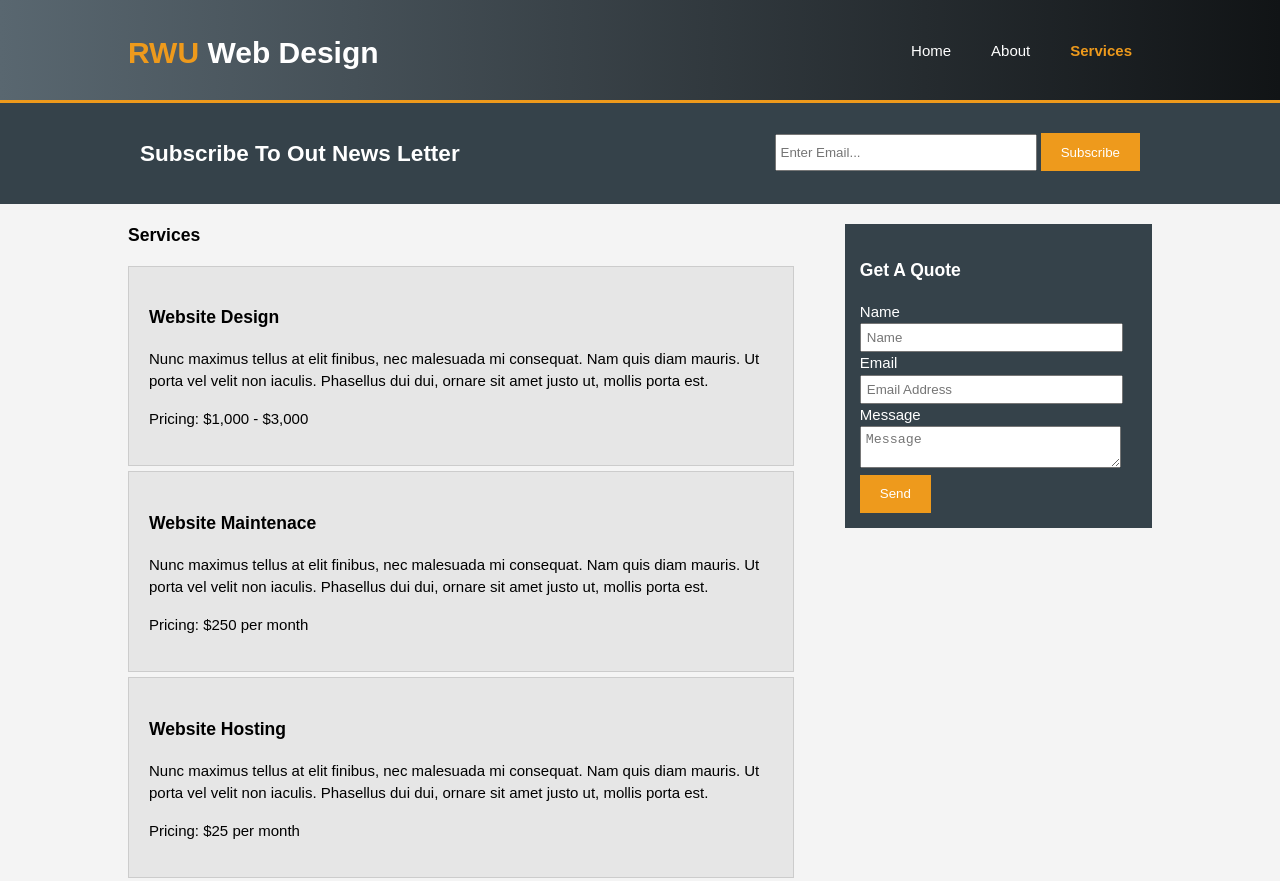
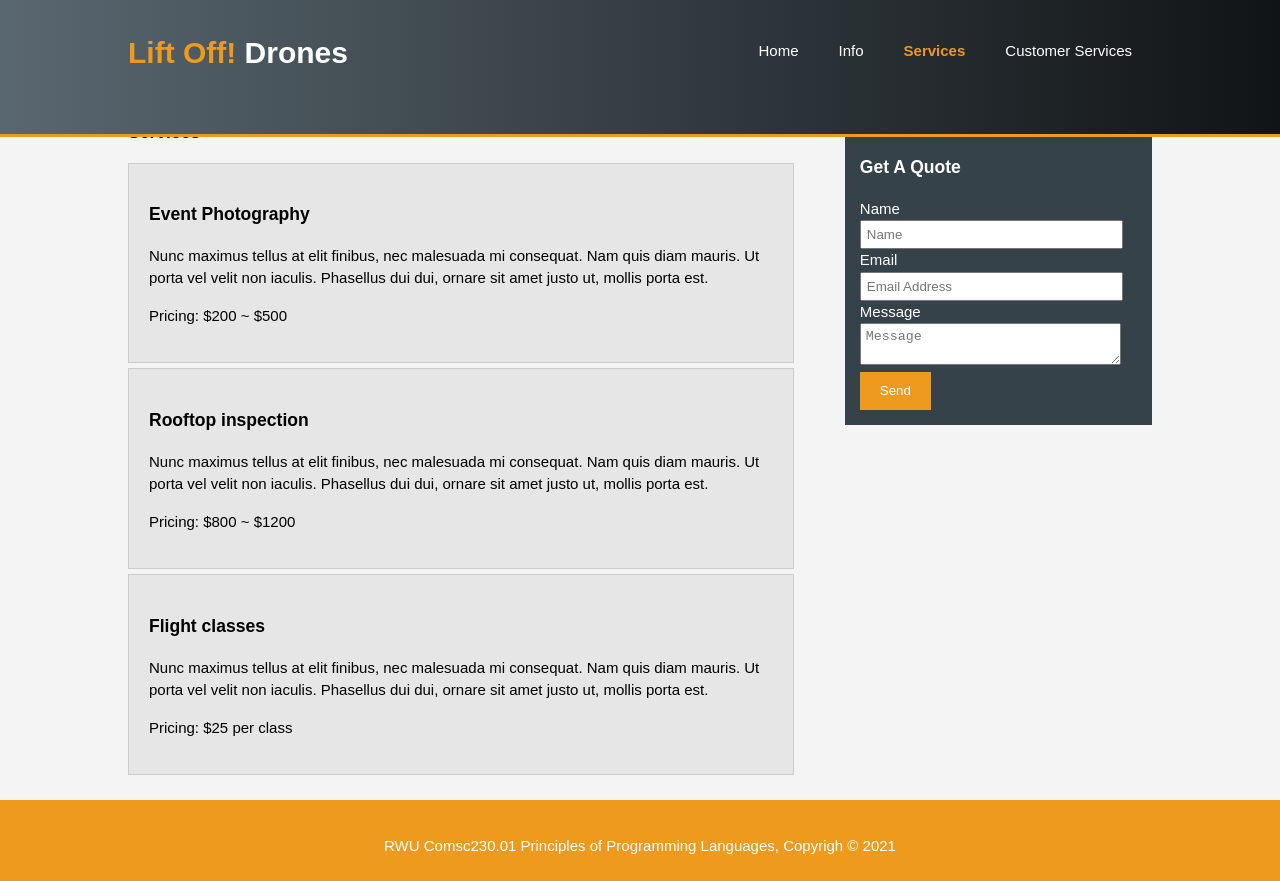
Before and after one commit to mdavidson982/A3-COMSC-Drones, a plain HTML site: page services.html in a window 1280 px wide. Shown: the top 881 px of the page. Drawn offline with Linux system fonts and the light colour scheme.

Commit message:
Last push 9/23/2021

```diff
--- a/css/style.css
+++ b/css/style.css
@@ -43,9 +43,12 @@ ul{
 
 /*header*/
 header{
+    position: fixed;
     background: linear-gradient(to right, #596770, #111416 );
     color: #ffffff;
     padding-top: 30px;
+    width: 100%;
+    height: 13%;
     min-height: 70px;
     border-bottom:#ee9a1c 3px solid
 }
@@ -102,7 +105,7 @@ header a:hover{
 
 #showcase{
     min-height: 400px;
-    background:url('../img/showcase.jpg') no-repeat 0 -400px;
+    background:url('../img/Drone4.PNG') no-repeat 0 -400px;
     text-align: center;
     background-size: cover;
     background-position: center;
@@ -113,10 +116,12 @@ header a:hover{
     margin-top: 100px;
     font-size: 55px;
     margin-bottom: 10px;
+    color: #ffffff;
 }
 
 #showcase p{
     font-size: 20px;
+    color: #ffffff;
 }
 
 #newsletter{
--- a/services.html
+++ b/services.html
@@ -15,14 +15,15 @@
       <div class = "container">
 
         <div id ="branding">
-          <h1><span class = "highlight">RWU</span> Web Design</h1>
+          <h1><span class = "highlight">Lift Off!</span> Drones</h1>
         </div>
         <nav>
           <ul>
 
             <li><a href="index.html">Home</a></li>
-            <li><a href="about.html">About</a></li>
+            <li><a href="about.html">Info</a></li>
             <li class ="current"><a href="services.html">Services</a></li>
+            <li><a href= "#">Customer Services</a></li>
 
           </ul>
         </nav>
@@ -44,20 +45,20 @@
             <h1 class= "page-title">Services</h1>
            <ul id = "services">
             <li>
-                <h3>Website Design</h3>
+                <h3>Event Photography</h3>
                 <p>Nunc maximus tellus at elit finibus, nec malesuada mi consequat. Nam quis diam mauris. Ut porta vel velit non iaculis. Phasellus dui dui, ornare sit amet justo ut, mollis porta est.</p>
-                <p>Pricing: $1,000 - $3,000</p>
+                <p>Pricing: $200 ~ $500</p>
             </li>
             <li>
-                <h3>Website Maintenace</h3>
-                <p>Nunc maximus tellus at elit finibus, nec malesuada mi consequat. Nam quis diam mauris. Ut porta vel velit non iaculis. Phasellus dui dui, ornare sit amet justo ut, mollis porta est.</p>
-                <p>Pricing: $250 per month</p>
-            </li>
-            <li>
-                <h3>Website Hosting</h3>
-                <p>Nunc maximus tellus at elit finibus, nec malesuada mi consequat. Nam quis diam mauris. Ut porta vel velit non iaculis. Phasellus dui dui, ornare sit amet justo ut, mollis porta est.</p>
-                <p>Pricing: $25 per month</p>
-            </li>
+              <h3>Rooftop inspection</h3>
+              <p>Nunc maximus tellus at elit finibus, nec malesuada mi consequat. Nam quis diam mauris. Ut porta vel velit non iaculis. Phasellus dui dui, ornare sit amet justo ut, mollis porta est.</p>
+              <p>Pricing: $800 ~ $1200</p>
+          </li>
+          <li>
+              <h3>Flight classes</h3>
+              <p>Nunc maximus tellus at elit finibus, nec malesuada mi consequat. Nam quis diam mauris. Ut porta vel velit non iaculis. Phasellus dui dui, ornare sit amet justo ut, mollis porta est.</p>
+              <p>Pricing: $25 per class</p>
+          </li>
 
 
            </ul>
```
Also changed, not shown: about.html (+3 -2 lines), index.html (+2 -0 lines), img/04_droneracing.gif (added), img/Drone4.PNG (added).
